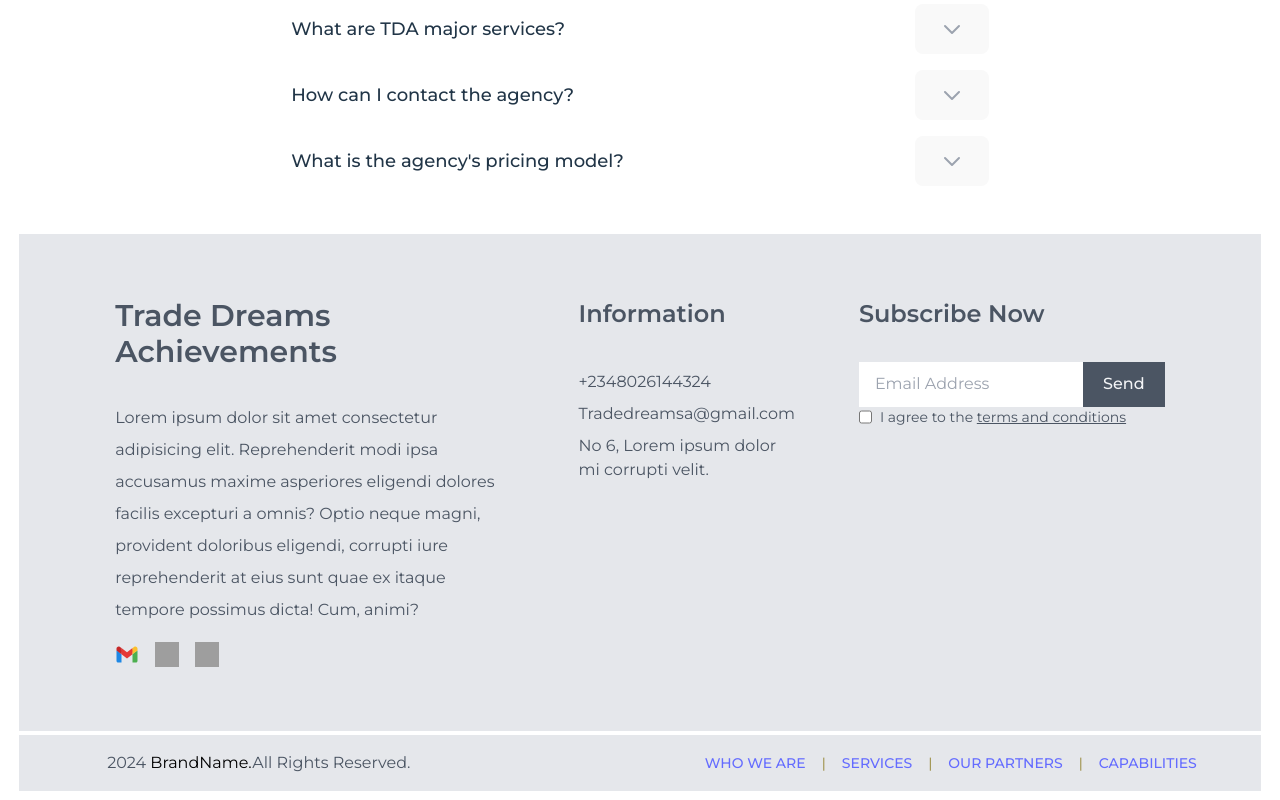
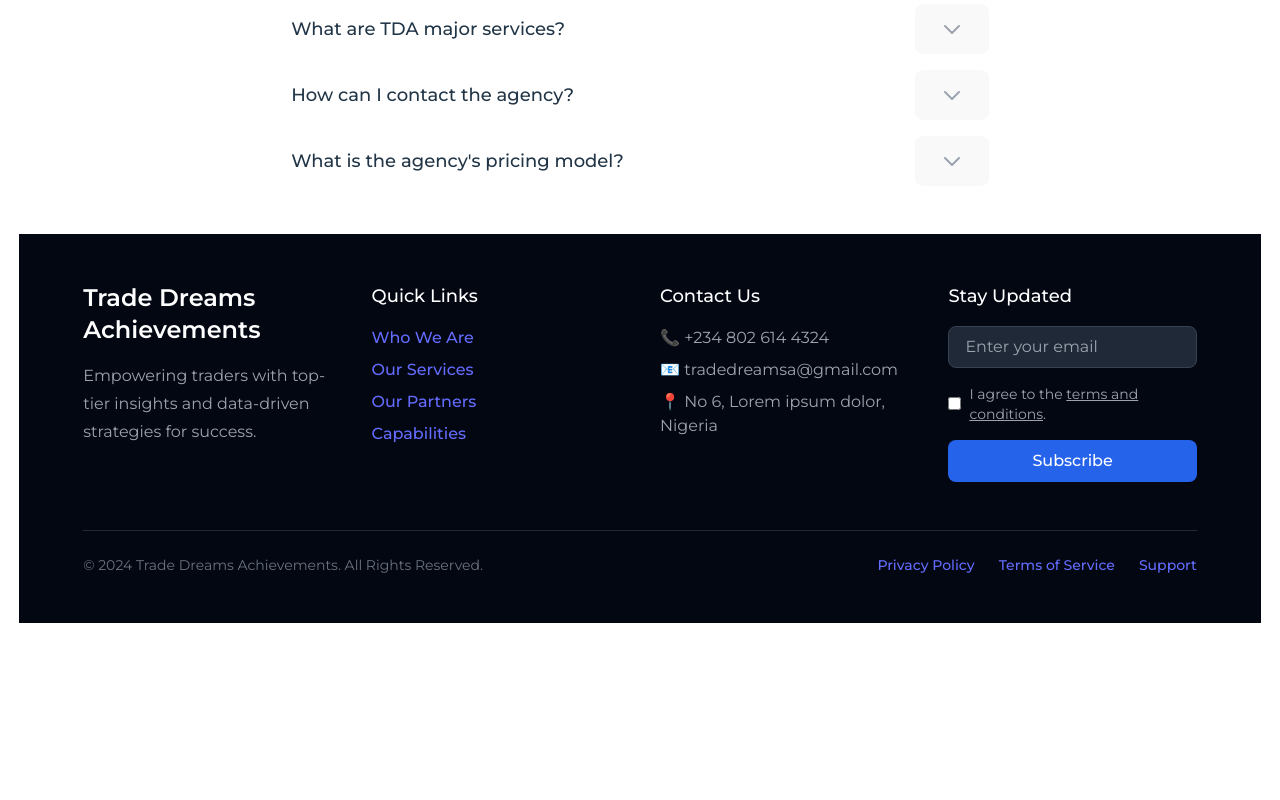
Before and after one commit to ifeoluwajohz/Pro-Market-Links-And-Services, a React (Vite) app: page /service in a window 1280 px wide. Shown: the part 1432-2232 px from the top of the page. After the commit the page ends 2064 px from the top, so only its background shows below. Built offline with nearby package versions, Linux system fonts and the light colour scheme; grey boxes are pictures that could not be loaded.

Commit message:
first commit checking

```diff
--- a/package.json
+++ b/package.json
@@ -10,6 +10,7 @@
     "preview": "vite preview"
   },
   "dependencies": {
+    "@supabase/supabase-js": "^2.45.6",
     "react": "^18.3.1",
     "react-dom": "^18.3.1",
     "react-router-dom": "^6.26.2"
--- a/src/components/About.jsx
+++ b/src/components/About.jsx
@@ -1,34 +1,150 @@
-import React from 'react'
-import icon from '../assets/react.svg'
-
-import '../css/index.css'
+import React from "react";
+import "../css/index.css";
 
 const About = () => {
   return (
-
-    <div className=" px-0 md:my-0 my-0 w-full">
-      <div className="about-img"></div>
-      <div className="max-w-5xl mx-4 md:mx-20 px-4 py-10 text-left">
-
-      <div>
-        <h2 className="under2 text-3xl font-semibold md:text-3xl text-gray-500 mb-8">Overview</h2>
-        <p className="md:text-base text-sm leading-7 font-normal mb-10 tracking-wide">HelpOrg International is a promotional brand that helps small businesses and production companies to gain access to modern trade market such as ShopRite, Justrite, Jendol, etc, and open markets. Through their expertise, they serve as a linking point between production companies, modern trade stores and open markets. HelpOrg International has professional experts who are equipped with the right knowledge and skills to help companies see their trade dreams become realities.</p>
+    <div className="w-full bg-gray-900 text-gray-300">
+      {/* Header Image Section */}
+      <div className="about-img bg-cover bg-center h-60 sm:h-80 md:h-96 relative">
+        <div className="absolute inset-0 bg-black bg-opacity-50 flex items-center justify-center">
+          <h1 className="text-4xl md:text-5xl font-bold text-white tracking-wider">
+            About Us
+          </h1>
+        </div>
       </div>
 
-      <div>
-        <h2 className="under3 text-3xl font-semibold md:text-3xl text-gray-500 mb-8 text-right">Objective</h2>
-        <p className="md:text-base text-sm leading-7 font-normal mb-12 tracking-wide text-right">HelpOrg International's main goal is to connect SMEs and production companies with modern trade stores and open markets. Also, this brand is actively concerned with ensuring that there is a seamless flow of money between the stores and the companies.
-        </p>
+      {/* Main Content Section */}
+      <div className="max-w-6xl mx-auto px-6 md:px-16 py-12 space-y-16">
+
+        {/* Overview */}
+        <div className="flex flex-col md:flex-row items-center">
+          <div className="w-full md:w-1/2 mb-6 md:mb-0">
+            <h2 className="text-3xl font-semibold text-gray-400 mb-4 border-l-4 border-yellow-500 pl-4">
+              Overview
+            </h2>
+            <p className="text-gray-400 text-lg leading-7">
+              HelpOrg International is a promotional brand that helps small
+              businesses and production companies gain access to modern trade
+              markets such as ShopRite, Justrite, Jendol, and more.
+            </p>
+          </div>
+          <div className="w-full md:w-1/2 flex justify-center">
+            <img
+              src="https://source.unsplash.com/400x300/?industry,factory"
+              alt="Industry"
+              className="rounded-lg shadow-lg"
+            />
+          </div>
+        </div>
+
+        {/* Objective */}
+        <div className="flex flex-col md:flex-row-reverse items-center">
+          <div className="w-full md:w-1/2 mb-6 md:mb-0">
+            <h2 className="text-3xl font-semibold text-gray-400 mb-4 border-r-4 border-yellow-500 pr-4 text-right">
+              Objective
+            </h2>
+            <p className="text-gray-400 text-lg leading-7 text-right">
+              HelpOrg International's primary mission is to connect SMEs
+              and production companies with modern trade stores and open
+              markets.
+            </p>
+          </div>
+          <div className="w-full md:w-1/2 flex justify-center">
+            <img
+              src="https://source.unsplash.com/400x300/?warehouse,business"
+              alt="Trade"
+              className="rounded-lg shadow-lg"
+            />
+          </div>
+        </div>
+
+        {/* Target Audience */}
+        <div className="flex flex-col md:flex-row items-center">
+          <div className="w-full md:w-1/2 mb-6 md:mb-0">
+            <h2 className="text-3xl font-semibold text-gray-400 mb-4 border-l-4 border-yellow-500 pl-4">
+              Target Audience
+            </h2>
+            <p className="text-gray-400 text-lg leading-7">
+              HelpOrg International is dedicated to empowering small
+              businesses and production companies by ensuring their products
+              reach modern trade stores and open markets.
+            </p>
+          </div>
+          <div className="w-full md:w-1/2 flex justify-center">
+            <img
+              src="https://source.unsplash.com/400x300/?business,teamwork"
+              alt="Business"
+              className="rounded-lg shadow-lg"
+            />
+          </div>
+        </div>
       </div>
 
-      <div>
-        <h2 className="under2 text-3xl font-semibold md:text-3xl text-gray-500 mb-8">Target Audience</h2>
-        <p className="md:text-base text-sm leading-7 font-normal mb-12 tracking-wide">HelpOrg International is committed to helping small businesses and production companies gain access into the sales floor of modern trade stores and open markets. Thus, the target audience of this organization are business owners and production companies.
-</p>
+      {/* Contact Section */}
+      <div className="bg-gray-800 py-16 px-6">
+        <div className="max-w-6xl mx-auto text-center">
+          <h2 className="text-4xl font-bold text-yellow-500 mb-6">Get in Touch</h2>
+          <p className="text-gray-400 text-lg mb-8">
+            Have any questions? Fill out the form below and we’ll get back to you.
+          </p>
+
+          {/* Contact Form */}
+          <form className="max-w-3xl mx-auto bg-gray-700 p-6 rounded-lg shadow-lg">
+            <div className="mb-4">
+              <input
+                type="text"
+                placeholder="Your Name"
+                className="w-full p-3 rounded bg-gray-600 text-white placeholder-gray-400 border border-gray-500 focus:outline-none focus:ring-2 focus:ring-yellow-500"
+              />
+            </div>
+            <div className="mb-4">
+              <input
+                type="email"
+                placeholder="Your Email"
+                className="w-full p-3 rounded bg-gray-600 text-white placeholder-gray-400 border border-gray-500 focus:outline-none focus:ring-2 focus:ring-yellow-500"
+              />
+            </div>
+            <div className="mb-4">
+              <textarea
+                placeholder="Your Message"
+                rows="4"
+                className="w-full p-3 rounded bg-gray-600 text-white placeholder-gray-400 border border-gray-500 focus:outline-none focus:ring-2 focus:ring-yellow-500"
+              ></textarea>
+            </div>
+            <button
+              type="submit"
+              className="w-full py-3 bg-yellow-500 text-gray-900 font-semibold rounded-lg hover:bg-yellow-600 transition"
+            >
+              Send Message
+            </button>
+          </form>
+
+          {/* Contact Details */}
+          <div className="mt-12 flex flex-col md:flex-row items-center justify-around text-gray-400 text-lg">
+            <div className="mb-6 md:mb-0">
+              <p>📍 123 Industrial Zone, Lagos, Nigeria</p>
+            </div>
+            <div className="mb-6 md:mb-0">
+              <p>📧 contact@helporg.com</p>
+            </div>
+            <div>
+              <p>📞 +234 812 345 6789</p>
+            </div>
+          </div>
+
+          {/* Google Map Embed (Optional) */}
+          <div className="mt-12">
+            <iframe
+              className="w-full h-64 rounded-lg shadow-lg"
+              src="https://www.google.com/maps/embed?pb=!1m18!1m12!1m3!1d3875.511021124177!2d3.379205014705297!3d6.524379295262274!2m3!1f0!2f0!3f0!3m2!1i1024!2i768!4f13.1!3m3!1m2!1s0x103b8c6b1e88f4df%3A0xe03d767f4de59527!2sLagos%2C%20Nigeria!5e0!3m2!1sen!2s!4v1648626143004!5m2!1sen!2s"
+              allowFullScreen=""
+              loading="lazy"
+            ></iframe>
+          </div>
+        </div>
       </div>
     </div>
-    </div>
-  )
-}
+  );
+};
 
-export default About
+export default About;
--- a/src/components/Footer.jsx
+++ b/src/components/Footer.jsx
@@ -1,77 +1,115 @@
-import React, {useState} from 'react'
-import { Link } from 'react-router-dom';
-
-import '../css/index.css'
+import React, { useState } from "react";
+import { Link } from "react-router-dom";
+import "../css/index.css";
 
 const Footer = () => {
-  // const [name, setName] = useState('')
-  const [email, setEmail] = useState('');
-  const [isChecked, setIsChecked] = useState(false)
-  const [error, serError] = useState('')
+  const [email, setEmail] = useState("");
+  const [isChecked, setIsChecked] = useState(false);
+  const [error, setError] = useState("");
 
   const handleSubmit = (e) => {
     e.preventDefault();
-    if(isChecked) {
-      console.log('Form Submitted:', {email});
-      serError('');
-    }else{
-      serError('Please argree to the terms and conditionsbefore submitting');
+    if (!isChecked) {
+      setError("Please agree to the terms and conditions before subscribing.");
+      return;
     }
-  }
+    console.log("Subscribed:", email);
+    setError("");
+    setEmail("");
+  };
+
   return (
+    <footer className="bg-gray-950 text-gray-300 py-12 px-6 md:px-16">
+      {/* Main Footer Content */}
+      <div className="max-w-7xl mx-auto grid grid-cols-1 sm:grid-cols-2 lg:grid-cols-4 gap-10">
+        {/* Brand Section */}
         <div>
-        <div className="footer bg-gray-200 text-gray-600 flex justify-between p-6 md:p-16">
-          <div className="logo left px-8">
-            <h1 className="text-3xl text-gray-600 mb-8 font-semibold">Trade Dreams Achievements</h1>
-            <p className="mb-4 leading-8">Lorem ipsum dolor sit amet consectetur adipisicing elit. Reprehenderit modi ipsa accusamus maxime asperiores eligendi dolores facilis excepturi a omnis? Optio neque magni, provident doloribus eligendi, corrupti iure reprehenderit at eius sunt quae ex itaque tempore possimus dicta! Cum, animi?</p>
-            <div className="social flex flex-start">
-              <svg alt="TDA gmail-address gmail-link" className="w-10 pr-4" xmlns="http://www.w3.org/2000/svg" x="0px" y="0px" width="25" height="25" viewBox="0 0 48 48">
-              <path fill="#4caf50" d="M45,16.2l-5,2.75l-5,4.75L35,40h7c1.657,0,3-1.343,3-3V16.2z"></path><path fill="#1e88e5" d="M3,16.2l3.614,1.71L13,23.7V40H6c-1.657,0-3-1.343-3-3V16.2z"></path><polygon fill="#e53935" points="35,11.2 24,19.45 13,11.2 12,17 13,23.7 24,31.95 35,23.7 36,17"></polygon><path fill="#c62828" d="M3,12.298V16.2l10,7.5V11.2L9.876,8.859C9.132,8.301,8.228,8,7.298,8h0C4.924,8,3,9.924,3,12.298z"></path><path fill="#fbc02d" d="M45,12.298V16.2l-10,7.5V11.2l3.124-2.341C38.868,8.301,39.772,8,40.702,8h0 C43.076,8,45,9.924,45,12.298z"></path>
-              </svg>
-              <img alt="TDA facebook-page facebook-link" className="w-10 pr-4" width="25" height="25" src="https://img.icons8.com/ios-filled/50/facebook-new.png"/>
-              <img alt="TDA twitter-page twitter-link" className="w-10 pr-4" width="25" height="25" src="https://img.icons8.com/ios/50/twitterx--v2.png"/>
-              <a href="https://img.icons8.com/?size=100&id=69543&format=png&color=000000" title="tweet icons"></a>
+          <h1 className="text-2xl font-semibold text-white mb-4">
+            Trade Dreams Achievements
+          </h1>
+          <p className="text-gray-400 leading-7">
+            Empowering traders with top-tier insights and data-driven strategies for success.
+          </p>
         </div>
+
+        {/* Links Section */}
+        <div>
+          <h2 className="text-lg font-medium text-white mb-4">Quick Links</h2>
+          <nav className="space-y-2">
+            <Link to="/about" className="block hover:text-gray-100 transition">
+              Who We Are
+            </Link>
+            <Link to="/service" className="block hover:text-gray-100 transition">
+              Our Services
+            </Link>
+            <Link to="/" className="block hover:text-gray-100 transition">
+              Our Partners
+            </Link>
+            <Link to="/" className="block hover:text-gray-100 transition">
+              Capabilities
+            </Link>
+          </nav>
         </div>
-          <div className="info px-8">
-            <h1 className="text-2xl text-gray-600 mb-10 font-semibold">Information</h1>
-            <div className="flex pb-2">
-              <p className="">+2348026144324</p>
+
+        {/* Contact Section */}
+        <div>
+          <h2 className="text-lg font-medium text-white mb-4">Contact Us</h2>
+          <ul className="space-y-2 text-gray-400">
+            <li>📞 +234 802 614 4324</li>
+            <li>📧 tradedreamsa@gmail.com</li>
+            <li>📍 No 6, Lorem ipsum dolor, Nigeria</li>
+          </ul>
         </div>
-            <div className="flex pb-2">
-              <p className="">Tradedreamsa@gmail.com</p>
+
+        {/* Subscription Form */}
+        <div>
+          <h2 className="text-lg font-medium text-white mb-4">Stay Updated</h2>
+          <form onSubmit={handleSubmit} className="space-y-4">
+            <input
+              type="email"
+              className="w-full px-4 py-2 bg-gray-800 border border-gray-700 rounded-lg focus:outline-none focus:ring-2 focus:ring-gray-600"
+              placeholder="Enter your email"
+              value={email}
+              onChange={(e) => setEmail(e.target.value)}
+              required
+            />
+            <div className="flex items-center text-gray-400 text-sm">
+              <input
+                type="checkbox"
+                id="terms"
+                checked={isChecked}
+                onChange={() => setIsChecked(!isChecked)}
+                className="mr-2"
+              />
+              <label htmlFor="terms">
+                I agree to the{" "}
+                <span className="underline cursor-pointer">terms and conditions</span>.
+              </label>
             </div>
-            <div className="flex pb-2 items-baseline">
-              <p className="">No 6, Lorem ipsum dolor mi corrupti velit.</p>
+            {error && <p className="text-red-500 text-sm">{error}</p>}
+            <button
+              type="submit"
+              className="w-full bg-blue-600 hover:bg-blue-500 transition text-white py-2 rounded-lg font-medium"
+            >
+              Subscribe
+            </button>
+          </form>
         </div>
       </div>
 
-
-          <div className="subscribe left px-8">
-            <h1 className="text-2xl text-gray-600 mb-8 font-semibold">Subscribe Now</h1>
-            <form className="mb-0 flex">
-              <input type="email" className="px-4 py-1  focus:outline-gray-300" placeholder='Email Address'/>
-              <button className=" w-full bg-gray-600 rounded-none text-gray-100 text-center">Send</button>
-
-            </form>
-            <div className="flex">
-                <input className="mr-2"  required type="checkbox" name="checkbox" id="" />
-
-                <p className="text-sm">I agree to the <span className="underline">terms and conditions</span></p>
+      {/* Footer Bottom */}
+      <div className="border-t border-gray-800 mt-12 pt-6 text-gray-500 text-sm text-center">
+        <div className="max-w-7xl mx-auto flex flex-col md:flex-row items-center justify-between space-y-4 md:space-y-0">
+          <p>© {new Date().getFullYear()} Trade Dreams Achievements. All Rights Reserved.</p>
+          <nav className="flex flex-wrap justify-center space-x-4 sm:space-x-6">
+            <Link to="/" className="hover:text-gray-100">Privacy Policy</Link>
+            <Link to="/" className="hover:text-gray-100">Terms of Service</Link>
+            <Link to="/" className="hover:text-gray-100">Support</Link>
+          </nav>
         </div>
       </div>
-        </div>
-        <div className="last mt-1 p-4 flex text-center flex-col-reverse px-8 md:px-12 bg-gray-200 text-gray-600 md:flex-row  md:justify-between">
-          <p className="ml:2 md:ml-10 text-left ">2024 <span className="text-black"> BrandName.</span>All Rights Reserved. </p>
-          <div className="lastflex flex text-xs leading-10 items-center flex-wrap md:text-sm ml:2 md:ml-10 mb-8 md:mb-0">
-            <Link to="/about"><p className="px-4">WHO WE ARE</p></Link>|
-            <Link to="/service"><p className="px-4">SERVICES</p></Link>|
-            <Link to="/"><p className="px-4">OUR PARTNERS</p></Link>|
-            <Link to="/"><p className="px-4">CAPABILITIES</p></Link>
-          </div>
-        </div>
-    </div>
-  )
-}
+    </footer>
+  );
+};
 
-export default Footer
+export default Footer;
--- a/src/components/Home.jsx
+++ b/src/components/Home.jsx
@@ -1,88 +1,107 @@
-import React,{useState} from 'react'
-import analysis from '../assets/contract.jpg'
-import StatisticsGrid from './Number'
+import React, { useState } from 'react';
+import analysis from '../assets/contract.jpg';
+import StatisticsGrid from './Number';
+import { createClient } from '@supabase/supabase-js';
+import '../css/index.css';
 
-
-import '../css/index.css'
+// const supabaseUrl = import.meta.env.REACT_APP_SUPABASE_URL;
+// const supabaseKey = import.meta.env.SUPABASE_KEY;
+// export const supabase = createClient(supabaseUrl, supabaseKey);
 
 const Home = () => {
-  const [email, setEmail] = useState('')
+  const [email, setEmail] = useState('');
+  const [error, setError] = useState(null);
+  const [successMessage, setSuccessMessage] = useState('');
+
+  const handleSubmit = async (e) => {
+    e.preventDefault();
+    const { data, error } = await supabase.from('subscribers').insert([{ email }]);
+
+    if (error) {
+      setError('Subscription failed. Please try again.');
+    } else {
+      setSuccessMessage('Subscription successful!');
+      setError(null);
+      setEmail('');
+    }
+  };
 
   const ProcessStep = ({ number, title, description, bgColor, textColor, shadowColor }) => (
-    <div className={`flex flex-col items-center my-4 ${number === 2 ? 'md:mt-16' : ''}`}>
+    <div className={`flex flex-col items-center my-6 md:w-1/3 px-4`}>
       <div className={`w-16 h-16 ${bgColor} rounded-full flex items-center justify-center ${textColor} text-xl font-bold mb-4 shadow-lg ${shadowColor}`}>
         {number}
       </div>
       <h3 className="text-lg font-semibold mb-2 text-center">{title}</h3>
-      <p className="text-sm text-gray-500 text-center max-w-xs">
-        {description}
-      </p>
+      <p className="text-sm text-gray-500 text-center max-w-xs">{description}</p>
     </div>
   );
+
   return (
     <>
-      <div className="main-img text-center md:text-left lg:flex px-5 md:px-16 lg:px-24 md:mt-10 mt-10">
-        <div className="flex flex-col justify-evenly pr-2 w-full md:w-4/6 mb-3">
-        <div>
-          <p className="text-gray-400 mb-4">ENDLESS BUSINESS POSSIBILITIES</p>
-        <h1 className="text-gray-700 text-2xl md:text-4xl lg:text-5xl font-bold pb-4 mb-4">WE'LL HELP YOU ACHIEVE YOUR <span className="under">TRADE DREAMS</span> </h1>
-        <p className="text-gray-700 text-sm mb-6">TDA International main goal is to connect SME's and production companies with modern trade stores and open markets</p>
-        </div>
-        <form className="mb-0 flex">
-          <input type="email" className="px-4 py-1 w-full md:w-2/3 border sm:text-base text-sm font-light focus:outline-gray-300" placeholder='Connect with us via email ...'/>
-          <button className=" w-24 bg-gray-700 rounded-none text-gray-100 text-center">Send</button>
-
-        </form>
-
+      {/* Hero Section */}
+      <div className="main-img text-center md:text-left lg:flex px-6 md:px-16 lg:px-24 py-12 bg-gray-100">
+        <div className="flex flex-col justify-center w-full md:w-3/5 mb-6 md:mb-0">
+          <p className="text-gray-500 mb-4 text-lg uppercase tracking-wider">Empowering Businesses</p>
+          <h1 className="text-gray-800 text-3xl md:text-5xl font-bold leading-tight mb-6">
+            Unlock <span className="text-yellow-600">Limitless Opportunities</span> with <br/> Promarket Link & Services
+          </h1>
+          <p className="text-gray-600 text-md md:text-lg mb-6">
+            Connecting SMEs and production companies with modern trade stores and open markets seamlessly.
+          </p>
 
         </div>
-        <div className="md:w-10/12 w-full lg:pl-2 pl-0 bg-center">
-          <img className=" w-full"  src={analysis} />
+        <div className="md:w-2/5 w-full">
+          <img className="w-full rounded-lg shadow-lg" src={analysis} alt="Analysis" />
         </div>
       </div>
-    <div className="previos text-right px-5 md:px-16 lg:px-24 md:mt-16 mt-10">
+
+      {/* Statistics Section */}
+      <div className="previos text-center px-6 md:px-16 lg:px-24 py-12 bg-gray-800 text-white">
+        <h2 className="text-lg uppercase tracking-wide mb-2">Why Choose Us</h2>
+        <h1 className="text-2xl md:text-4xl font-bold mb-6">We Deliver Measurable Results</h1>
         <StatisticsGrid />
-    </div>
-      <div className="max-w-5xl text-center mx-auto px-0 py-16 ">
-      <h2 className="text-sm text-gray-500 mb-2">Our Process</h2>
-      <h1 className="text-2xl md:text-4xl font-bold mb-8 md:mb-16">Super Powerful Feature</h1>
+      </div>
 
-      <div className="relative">
-        <div className="absolute top-8 left-4 right-4 border-t-2 border-dashed border-gray-300 z-0 hidden md:block"></div>
-
-        <div className="flex flex-col md:flex-row justify-between relative">
-          <ProcessStep
-            number={1}
-            title="General Concept"
-            description="Capture and process content preview, create visualization of any store."
-            bgColor="bg-gray-800"
-            textColor="text-white"
-            shadowColor="shadow-gray-300"
-          />
-
-          <ProcessStep
-            number={2}
-            title="Post Product"
-            description="Capture and process content preview, create visualization of any store."
-            bgColor="bg-yellow-600"
-            textColor="text-white"
-            shadowColor="shadow-yellow-400"
-          />
-
-          <ProcessStep
-            number={3}
-            title="Design Process"
-            description="Capture and process content preview, create visualization of any store."
-            bgColor="bg-gray-800"
-            textColor="text-white"
-            shadowColor="shadow-gray-300"
-          />
+      {/* Key Features Section */}
+      <div className="max-w-6xl mx-auto px-5 py-16 text-center">
+        <h2 className="text-gray-500 text-xl mb-2">Why Choose Us?</h2>
+        <h1 className="text-3xl md:text-4xl font-bold mb-12">Our Core Strengths</h1>
+        <div className="grid md:grid-cols-3 gap-10">
+          <div className="p-6 shadow-md rounded-lg bg-white">
+            <h3 className="text-xl font-semibold text-gray-800 mb-3">Market Expansion</h3>
+            <p className="text-gray-600">We help businesses scale by connecting them with modern trade markets.</p>
+          </div>
+          <div className="p-6 shadow-md rounded-lg bg-white">
+            <h3 className="text-xl font-semibold text-gray-800 mb-3">Business Growth</h3>
+            <p className="text-gray-600">Enhance your revenue streams through strategic partnerships.</p>
+          </div>
+          <div className="p-6 shadow-md rounded-lg bg-white">
+            <h3 className="text-xl font-semibold text-gray-800 mb-3">Expert Guidance</h3>
+            <p className="text-gray-600">Our experienced team provides insights and solutions tailored for your success.</p>
+          </div>
         </div>
       </div>
-    </div>
+
+      {/* Contact Section */}
+      <div className="bg-gray-100 py-16 px-6 md:px-16 lg:px-24 text-center">
+        <h2 className="text-2xl font-bold text-gray-800 mb-4">Stay Connected</h2>
+        <p className="text-gray-600 mb-6">Subscribe to get updates on our services and business opportunities.</p>
+        <form onSubmit={handleSubmit} className="flex flex-col md:flex-row items-center justify-center gap-4 max-w-lg mx-auto">
+          <input
+            type="email"
+            required
+            value={email}
+            onChange={(e) => setEmail(e.target.value)}
+            className="px-4 py-2 w-full md:w-2/3 border rounded-md text-sm focus:outline-gray-300"
+            placeholder="Enter your email..."
+          />
+          <button type="submit" className="bg-gray-700 text-white px-6 py-2 rounded-md shadow-md hover:bg-gray-900 transition">Subscribe</button>
+        </form>
+        {error && <p className="text-red-500 text-sm mt-2">{error}</p>}
+        {successMessage && <p className="text-green-500 text-sm mt-2">{successMessage}</p>}
+      </div>
     </>
+  );
+};
 
-  )
-}
-
-export default Home
+export default Home;
--- a/src/components/Navbar.jsx
+++ b/src/components/Navbar.jsx
@@ -27,7 +27,7 @@ const Navbar = () => {
           </div>
           <div className="flex-shrink-0">
             <div className="font-extrabold text-yellow-500 text-xl p-2">
-              <Link className="text-yellow-600 text-xl font-semibold" to='/'>TDA</Link>
+              <Link className="text-yellow-600 text-xl font-semibold" to='/'>PMLS</Link>
             </div>
           </div>
         </div>
--- /dev/null
+++ b/src/utils/supabaseClient.js
@@ -0,0 +1,6 @@
+
+import { createClient } from '@supabase/supabase-js'
+
+const supabaseUrl = process.env.SUPABASE_URL
+const supabaseKey = process.env.SUPABASE_KEY
+const supabase = createClient(supabaseUrl, supabaseKey)
```
Also changed, not shown: src/components/Services.jsx (+8 -7 lines), 2 other files (tests, documents, lock files or other folders). Lines whose indentation alone changed are shown as unchanged.
